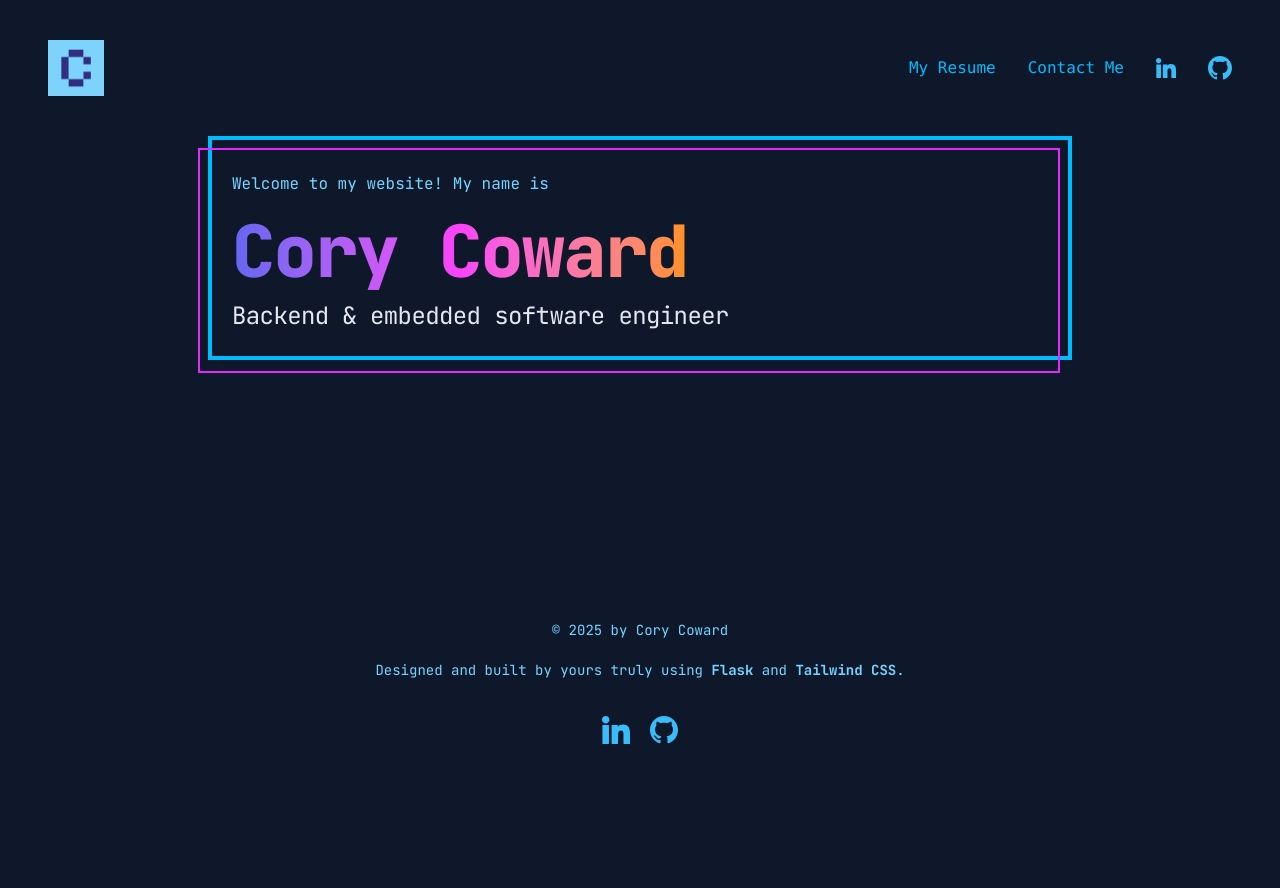
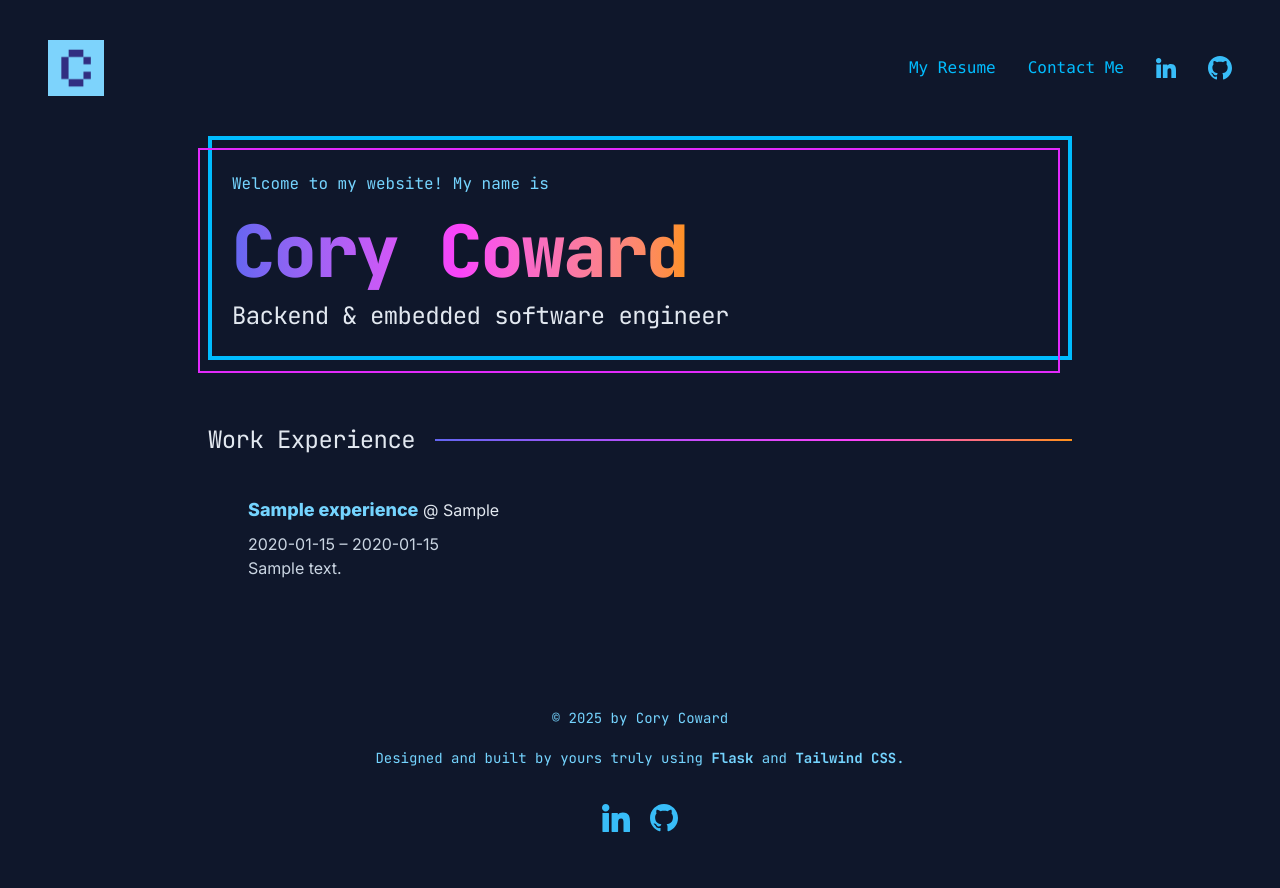
Before and after one commit to CategoryCory/cory_dot_tech, a Flask app: page / in a window 1280 px wide. Before the commit the page ends 744 px from the top, so only its background shows below. Run offline with Flask 3, Linux system fonts and the light colour scheme; tables that the repository leaves empty hold one stand-in row (values such as "Sample post").

Commit message:
Add work experiences to index

```diff
--- a/app/main/routes.py
+++ b/app/main/routes.py
@@ -1,6 +1,14 @@
 from flask import render_template
+from sqlalchemy import desc, select
+from app.extensions import db
 from app.main import bp
+from app.models import WorkExperience
 
 @bp.route('/')
 def index():
-    return render_template('main/index.html')
+    get_work_exp_query = select(WorkExperience).order_by(desc(WorkExperience.start_date))
+    work_experiences = db.session.scalars(get_work_exp_query).all()
+    return render_template(
+        'main/index.html',
+        work_experiences=work_experiences
+    )
--- a/app/static/css/styles.css
+++ b/app/static/css/styles.css
@@ -7,6 +7,7 @@
       "Segoe UI Emoji", "Segoe UI Symbol", "Noto Color Emoji";
     --font-mono: ui-monospace, SFMono-Regular, Menlo, Monaco, Consolas, "Liberation Mono",
       "Courier New", monospace;
+    --color-sky-200: oklch(90.1% 0.058 230.902);
     --color-sky-300: oklch(82.8% 0.111 230.318);
     --color-sky-400: oklch(74.6% 0.16 232.661);
     --color-sky-600: oklch(58.8% 0.158 241.966);
@@ -25,6 +26,8 @@
     --container-7xl: 80rem;
     --text-sm: 0.875rem;
     --text-sm--line-height: calc(1.25 / 0.875);
+    --text-lg: 1.125rem;
+    --text-lg--line-height: calc(1.75 / 1.125);
     --text-xl: 1.25rem;
     --text-xl--line-height: calc(1.75 / 1.25);
     --text-2xl: 1.5rem;
@@ -36,6 +39,7 @@
     --text-7xl: 4.5rem;
     --text-7xl--line-height: 1;
     --font-weight-bold: 700;
+    --font-weight-extrabold: 800;
     --font-weight-black: 900;
     --tracking-tight: -0.025em;
     --tracking-wide: 0.025em;
@@ -259,11 +263,79 @@
   .static {
     position: static;
   }
+  .section-header-line {
+    &::after {
+      content: '';
+      height: 2px;
+      margin: 0 0 0 20px;
+      flex: 1 0 20px;
+      background: rgb(99, 102, 241);
+      background: linear-gradient( 90deg, rgba(99, 102, 241, 1) 0%, rgba(183, 79, 251, 1) 33%, rgba(250, 67, 249, 1) 66%, rgba(255, 145, 26, 1) 100% );
+    }
+  }
   .mx-auto {
     margin-inline: auto;
   }
+  .job-card {
+    margin-block: calc(var(--spacing) * 4);
+    padding-inline: calc(var(--spacing) * 10);
+    padding-block: calc(var(--spacing) * 4);
+    transition-property: color, background-color, border-color, outline-color, text-decoration-color, fill, stroke, --tw-gradient-from, --tw-gradient-via, --tw-gradient-to, opacity, box-shadow, transform, translate, scale, rotate, filter, -webkit-backdrop-filter, backdrop-filter, display, visibility, content-visibility, overlay, pointer-events;
+    transition-timing-function: var(--tw-ease, var(--default-transition-timing-function));
+    transition-duration: var(--tw-duration, var(--default-transition-duration));
+    --tw-duration: 100ms;
+    transition-duration: 100ms;
+    &:hover {
+      @media (hover: hover) {
+        background-color: var(--color-slate-800);
+      }
+    }
+    &:hover {
+      @media (hover: hover) {
+        --tw-shadow: 0 10px 15px -3px var(--tw-shadow-color, rgb(0 0 0 / 0.1)), 0 4px 6px -4px var(--tw-shadow-color, rgb(0 0 0 / 0.1));
+        box-shadow: var(--tw-inset-shadow), var(--tw-inset-ring-shadow), var(--tw-ring-offset-shadow), var(--tw-ring-shadow), var(--tw-shadow);
+      }
+    }
+    & ul {
+      margin-left: calc(var(--spacing) * 4);
+      list-style-position: outside;
+      list-style-type: disc;
+      :where(& > :not(:last-child)) {
+        --tw-space-y-reverse: 0;
+        margin-block-start: calc(calc(var(--spacing) * 1.5) * var(--tw-space-y-reverse));
+        margin-block-end: calc(calc(var(--spacing) * 1.5) * calc(1 - var(--tw-space-y-reverse)));
+      }
+      & *::marker {
+        color: var(--color-sky-400);
+      }
+      &::marker {
+        color: var(--color-sky-400);
+      }
+      & *::-webkit-details-marker {
+        color: var(--color-sky-400);
+      }
+      &::-webkit-details-marker {
+        color: var(--color-sky-400);
+      }
+    }
+  }
   .mt-10 {
     margin-top: calc(var(--spacing) * 10);
+  }
+  .mt-16 {
+    margin-top: calc(var(--spacing) * 16);
+  }
+  .skill-tag {
+    display: inline-block;
+    border-style: var(--tw-border-style);
+    border-width: 1px;
+    border-color: var(--color-sky-300);
+    background-color: var(--color-sky-950);
+    padding-inline: calc(var(--spacing) * 3);
+    padding-block: calc(var(--spacing) * 1);
+    font-size: var(--text-sm);
+    line-height: var(--tw-leading, var(--text-sm--line-height));
+    color: var(--color-sky-200);
   }
   .block {
     display: block;
@@ -316,6 +388,9 @@
   .flex-col {
     flex-direction: column;
   }
+  .flex-wrap {
+    flex-wrap: wrap;
+  }
   .items-center {
     align-items: center;
   }
@@ -328,6 +403,12 @@
   .justify-end {
     justify-content: flex-end;
   }
+  .justify-start {
+    justify-content: flex-start;
+  }
+  .gap-3 {
+    gap: calc(var(--spacing) * 3);
+  }
   .gap-4 {
     gap: calc(var(--spacing) * 4);
   }
@@ -336,6 +417,13 @@
   }
   .gap-6 {
     gap: calc(var(--spacing) * 6);
+  }
+  .space-y-2 {
+    :where(& > :not(:last-child)) {
+      --tw-space-y-reverse: 0;
+      margin-block-start: calc(calc(var(--spacing) * 2) * var(--tw-space-y-reverse));
+      margin-block-end: calc(calc(var(--spacing) * 2) * calc(1 - var(--tw-space-y-reverse)));
+    }
   }
   .scroll-smooth {
     scroll-behavior: smooth;
@@ -413,6 +501,10 @@
   .text-mono {
     font-family: 'JetBrains Mono', ui-monospace, SFMono-Regular, Menlo, Monaco, Consolas, 'Liberation Mono', 'Courier New', monospace;
   }
+  .text-lg {
+    font-size: var(--text-lg);
+    line-height: var(--tw-leading, var(--text-lg--line-height));
+  }
   .text-sm {
     font-size: var(--text-sm);
     line-height: var(--tw-leading, var(--text-sm--line-height));
@@ -425,6 +517,10 @@
     --tw-font-weight: var(--font-weight-bold);
     font-weight: var(--font-weight-bold);
   }
+  .font-extrabold {
+    --tw-font-weight: var(--font-weight-extrabold);
+    font-weight: var(--font-weight-extrabold);
+  }
   .tracking-tight {
     --tw-tracking: var(--tracking-tight);
     letter-spacing: var(--tracking-tight);
@@ -434,6 +530,9 @@
   }
   .text-sky-400 {
     color: var(--color-sky-400);
+  }
+  .text-slate-200 {
+    color: var(--color-slate-200);
   }
   .hover\:underline {
     &:hover {
@@ -776,56 +875,6 @@
   syntax: "*";
   inherits: false;
 }
-@property --tw-gradient-position {
-  syntax: "*";
-  inherits: false;
-}
-@property --tw-gradient-from {
-  syntax: "<color>";
-  inherits: false;
-  initial-value: #0000;
-}
-@property --tw-gradient-via {
-  syntax: "<color>";
-  inherits: false;
-  initial-value: #0000;
-}
-@property --tw-gradient-to {
-  syntax: "<color>";
-  inherits: false;
-  initial-value: #0000;
-}
-@property --tw-gradient-stops {
-  syntax: "*";
-  inherits: false;
-}
-@property --tw-gradient-via-stops {
-  syntax: "*";
-  inherits: false;
-}
-@property --tw-gradient-from-position {
-  syntax: "<length-percentage>";
-  inherits: false;
-  initial-value: 0%;
-}
-@property --tw-gradient-via-position {
-  syntax: "<length-percentage>";
-  inherits: false;
-  initial-value: 50%;
-}
-@property --tw-gradient-to-position {
-  syntax: "<length-percentage>";
-  inherits: false;
-  initial-value: 100%;
-}
-@property --tw-font-weight {
-  syntax: "*";
-  inherits: false;
-}
-@property --tw-leading {
-  syntax: "*";
-  inherits: false;
-}
 @property --tw-duration {
   syntax: "*";
   inherits: false;
@@ -895,6 +944,61 @@
   inherits: false;
   initial-value: 0 0 #0000;
 }
+@property --tw-space-y-reverse {
+  syntax: "*";
+  inherits: false;
+  initial-value: 0;
+}
+@property --tw-gradient-position {
+  syntax: "*";
+  inherits: false;
+}
+@property --tw-gradient-from {
+  syntax: "<color>";
+  inherits: false;
+  initial-value: #0000;
+}
+@property --tw-gradient-via {
+  syntax: "<color>";
+  inherits: false;
+  initial-value: #0000;
+}
+@property --tw-gradient-to {
+  syntax: "<color>";
+  inherits: false;
+  initial-value: #0000;
+}
+@property --tw-gradient-stops {
+  syntax: "*";
+  inherits: false;
+}
+@property --tw-gradient-via-stops {
+  syntax: "*";
+  inherits: false;
+}
+@property --tw-gradient-from-position {
+  syntax: "<length-percentage>";
+  inherits: false;
+  initial-value: 0%;
+}
+@property --tw-gradient-via-position {
+  syntax: "<length-percentage>";
+  inherits: false;
+  initial-value: 50%;
+}
+@property --tw-gradient-to-position {
+  syntax: "<length-percentage>";
+  inherits: false;
+  initial-value: 100%;
+}
+@property --tw-font-weight {
+  syntax: "*";
+  inherits: false;
+}
+@property --tw-leading {
+  syntax: "*";
+  inherits: false;
+}
 @property --tw-outline-style {
   syntax: "*";
   inherits: false;
@@ -906,17 +1010,6 @@
       --tw-border-style: solid;
       --tw-content: "";
       --tw-tracking: initial;
-      --tw-gradient-position: initial;
-      --tw-gradient-from: #0000;
-      --tw-gradient-via: #0000;
-      --tw-gradient-to: #0000;
-      --tw-gradient-stops: initial;
-      --tw-gradient-via-stops: initial;
-      --tw-gradient-from-position: 0%;
-      --tw-gradient-via-position: 50%;
-      --tw-gradient-to-position: 100%;
-      --tw-font-weight: initial;
-      --tw-leading: initial;
       --tw-duration: initial;
       --tw-shadow: 0 0 #0000;
       --tw-shadow-color: initial;
@@ -932,6 +1025,18 @@
       --tw-ring-offset-width: 0px;
       --tw-ring-offset-color: #fff;
       --tw-ring-offset-shadow: 0 0 #0000;
+      --tw-space-y-reverse: 0;
+      --tw-gradient-position: initial;
+      --tw-gradient-from: #0000;
+      --tw-gradient-via: #0000;
+      --tw-gradient-to: #0000;
+      --tw-gradient-stops: initial;
+      --tw-gradient-via-stops: initial;
+      --tw-gradient-from-position: 0%;
+      --tw-gradient-via-position: 50%;
+      --tw-gradient-to-position: 100%;
+      --tw-font-weight: initial;
+      --tw-leading: initial;
       --tw-outline-style: solid;
     }
   }
--- a/app/templates/main/index.html
+++ b/app/templates/main/index.html
@@ -8,4 +8,25 @@
         <h2 class="inline-block banner pt-5 pb-3 tracking-tight">Cory Coward</h2>
         <p class="section-header">Backend &amp; embedded software engineer</p>
     </div>
+    <div class="mt-16">
+        <h2 id="work-experience" class="section-header section-header-line">Work Experience</h2>
+        {% for exp in work_experiences %}
+            <div class="job-card space-y-2">
+                <h3 class="text-slate-200">
+                    <span class="text-lg text-sky-300 font-extrabold">{{ exp.title }}</span> @ {{ exp.company }}
+                </h3>
+                <p>{{ exp.start_date }} &ndash; {% if exp.end_date %}{{ exp.end_date }}{% else %}Present{% endif %}</p>
+                {{ exp.description }}
+{#                {% if exp.skills_used %}#}
+{#                    <div class="flex justify-start items-center flex-wrap gap-3">#}
+{#                        {% for exp_skill in exp.skills_used.all %}#}
+{#                            <p class="font-mono skill-tag">#}
+{#                                {{ exp_skill }}#}
+{#                            </p>#}
+{#                        {% endfor %}#}
+{#                    </div>#}
+{#                {% endif %}#}
+            </div>
+        {% endfor %}
+    </div>
 {% endblock content %}
```
